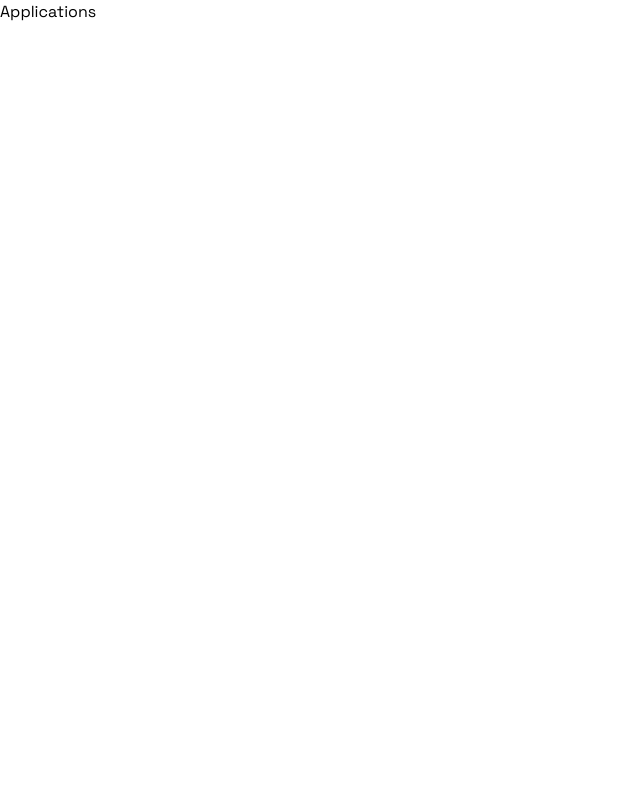
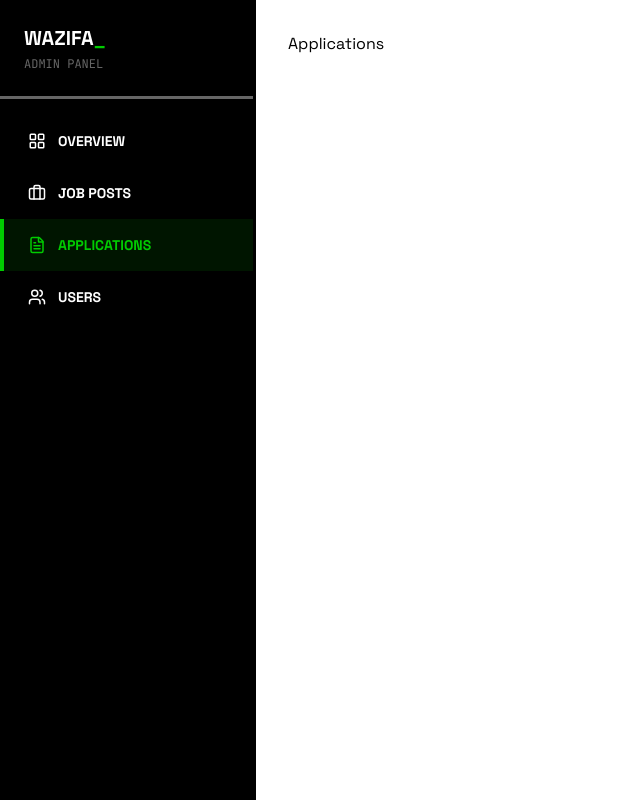
Before and after one commit to refaat1297/job-board, a Next.js app: page /dashboard/applications in a window 1280 px wide. Shown: the whole page, without its empty margins (0-640 px from the left). Built offline with nearby package versions, Linux system fonts and the light colour scheme.

Commit message:
Add AdminSidebar and DashboardLayout components to structure admin panel layout

```diff
--- /dev/null
+++ b/app/(admin)/dashboard/layout.tsx
@@ -0,0 +1,12 @@
+import AdminSidebar from "@/components/navbar/AdminSidebar";
+
+function DashboardLayout({ children }: { children: React.ReactNode }) {
+  return (
+    <div className="min-h-screen bg-background flex">
+      <AdminSidebar />
+      <main className="flex-1 p-8 overflow-auto">{children}</main>
+    </div>
+  );
+}
+
+export default DashboardLayout;
--- /dev/null
+++ b/components/navbar/AdminSidebar.tsx
@@ -0,0 +1,49 @@
+"use client";
+import { Briefcase, Users, LayoutGrid, FileText } from "lucide-react";
+import Link from "next/link";
+import { usePathname } from "next/navigation";
+
+const adminLinks = [
+  { to: "/dashboard", label: "OVERVIEW", icon: LayoutGrid },
+  { to: "/dashboard/jobs", label: "JOB POSTS", icon: Briefcase },
+  { to: "/dashboard/applications", label: "APPLICATIONS", icon: FileText },
+  { to: "/dashboard/users", label: "USERS", icon: Users },
+];
+
+const AdminSidebar = () => {
+  const pathname = usePathname();
+
+  return (
+    <aside className="w-64 min-h-screen bg-foreground text-background brutal-border border-t-0 border-l-0 border-b-0 flex-shrink-0">
+      <div className="p-6 border-b-3 border-muted-foreground">
+        <Link href="/dashboard" className="font-heading text-xl font-bold">
+          WAZIFA<span className="text-accent">_</span>
+        </Link>
+        <p className="font-mono text-xs text-muted-foreground mt-1">
+          ADMIN PANEL
+        </p>
+      </div>
+      <nav className="py-4">
+        {adminLinks.map((link) => {
+          const isActive = pathname === link.to;
+          return (
+            <Link
+              key={link.to}
+              href={link.to}
+              className={`flex items-center gap-3 px-6 py-4 font-heading text-sm font-bold transition-none border-l-4 ${
+                isActive
+                  ? "border-accent bg-accent/10 text-accent"
+                  : "border-transparent hover:border-accent hover:bg-accent/5"
+              }`}
+            >
+              <link.icon size={18} />
+              {link.label}
+            </Link>
+          );
+        })}
+      </nav>
+    </aside>
+  );
+};
+
+export default AdminSidebar;
```
